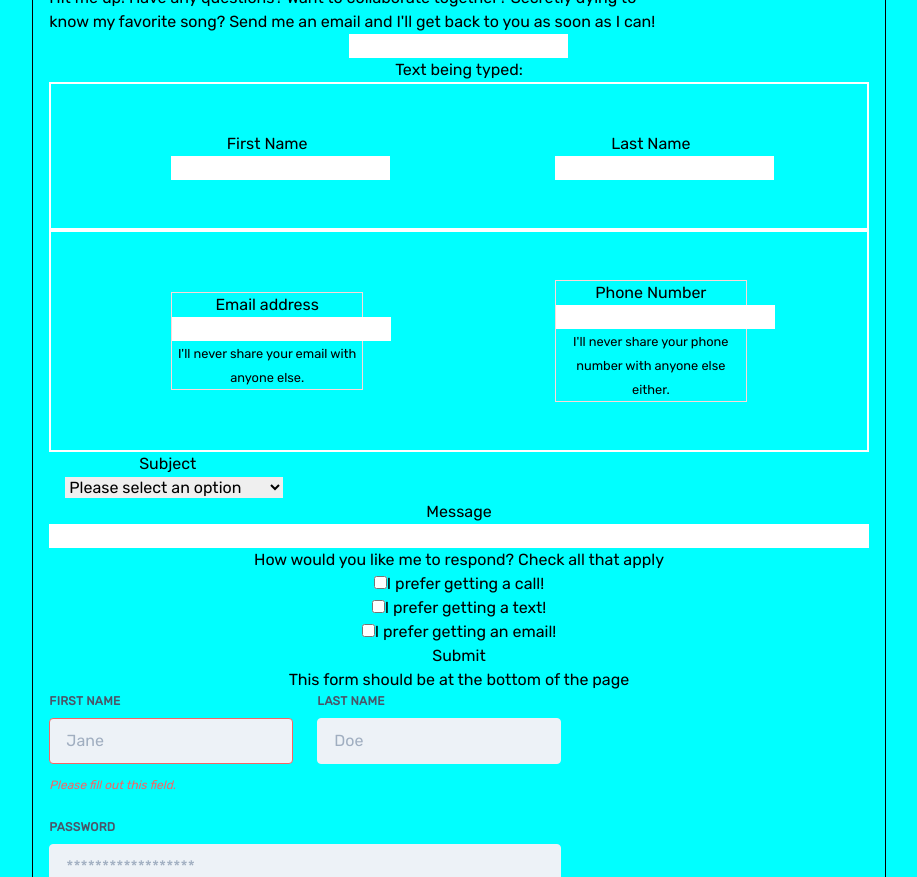
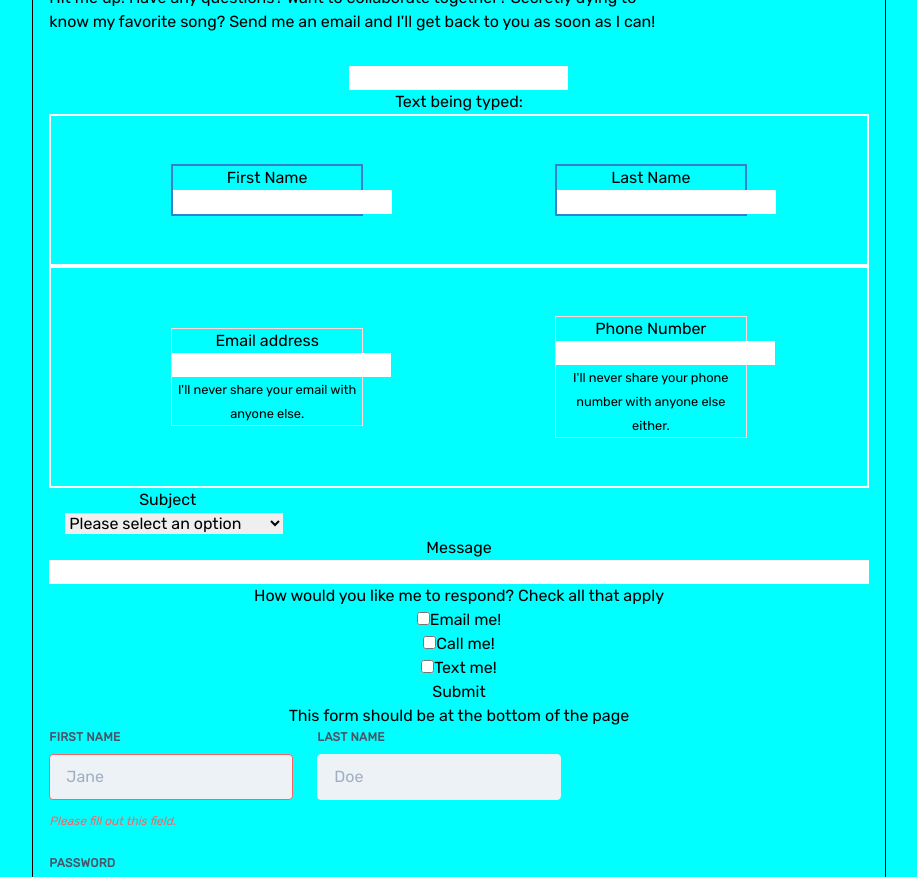
Before and after one commit to dionleung14/Portfolio-React, a React (Create React App) app: page /about-me in a window 1280 px wide. Shown: the part 4700-5577 px from the top of the page, without its empty margins (181-1098 px from the left). Built offline with nearby package versions, Linux system fonts and the light colour scheme.

Commit message:
layout changes to form

```diff
--- a/src/components/ContactForm.js
+++ b/src/components/ContactForm.js
@@ -16,7 +16,7 @@ export default function ContactForm() {
     <div className="w-8/12 mx-auto border border-black border-2 px-4">
       <FirstHeader text="Contact me!" />
       <div className="testclass">
-        <h3 className="w-3/4 mt-8">
+        <h3 className="w-3/4 my-8">
           Hit me up! Have any questions? Want to collaborate together? Secretly
           dying to know my favorite song? Send me an email and I'll get back to
           you as soon as I can!
@@ -33,46 +33,37 @@ export default function ContactForm() {
           {/* <!-- First and Last Name --> */}
           <div className="flex items-center justify-around border-white border-2 px-6 py-12">
             {/* <!-- First Name --> */}
-            <div className="w-1/4 mx-4">
-              <div className="form-group">
+            <div className="w-1/4 mx-4 border-blue-600 border-2">
               <label for="viewerName">First Name</label>
-                <input type="name" className="form-control" id="viewerName" />
-              </div>
+              <input type="name" className="" id="viewerName" required />
             </div>
             {/* <!-- Last Name --> */}
-            <div className="w-1/4 mx-4">
-              <div className="form-group">
+            <div className="w-1/4 mx-4 border-blue-600 border-2">
               <label for="viewerName">Last Name</label>
-                <input type="name" className="form-control" id="viewerName" />
-              </div>
+              <input type="name" className="" id="viewerName" />
             </div>
           </div>
 
           {/* <!-- Email and phone number --> */}
           <div className="flex items-center justify-around border-white border-2 px-6 py-12">
             <div className="w-1/4 mx-4 border border-red-200 border-2">
-              <div className="form-group">
               <label for="inputEmail">Email address</label>
               <input
                 type="email"
-                  className="form-control"
+                className=""
                 id="inputEmail"
                 aria-describedby="emailHelp"
+                required
               />
               <br />
               <small id="emailHelp" className="form-text text-muted">
                 I'll never share your email with anyone else.
               </small>
             </div>
-            </div>
             {/* <!-- Phone number --> */}
             <div className="w-1/4 mx-4 border border-red-200 border-2">
               <label for="phoneNumber">Phone Number</label>
-              <input
-                type="phonenumber"
-                className="form-control"
-                id="phoneNumber"
-              />
+              <input type="phonenumber" className="" id="phoneNumber" />
               <br />
               <small id="emailHelp" className="form-text text-muted">
                 I'll never share your phone number with anyone else either.
@@ -82,11 +73,11 @@ export default function ContactForm() {
 
           {/* Subject */}
           <div className="w-1/4 mx-4">
-            <div className="form-group">
+            <div className="">
               <label for="viewerName">Subject</label>
               <select
                 type="name"
-                className="form-control"
+                className=""
                 id="viewerName"
                 placeholder="Please select an option"
               >
@@ -105,26 +96,32 @@ export default function ContactForm() {
           <div className="test">
             <div className="w-full">
               <label for="message">Message</label>
-              <input
-                type="message"
-                className="form-control w-full"
-                id="message"
-              />
+              <input type="message" className=" w-full" id="message" required />
             </div>
           </div>
 
           {/* <!-- Preferred method of contact checkboxes --> */}
           <div className="">
             <h1>How would you like me to respond? Check all that apply</h1>
+            <div className="col-3">
+              <input
+                type="checkbox"
+                className="form-check-input"
+                id="emailContact"
+              />
+              <label className="form-check-label" for="emailContact">
+                Email me!
+              </label>
+            </div>
             <div className="">
-              <div className="form-group form-check">
+              <div className=" form-check">
                 <input
                   type="checkbox"
                   className="form-check-input"
                   id="phoneCall"
                 />
                 <label className="form-check-label" for="phoneCall">
-                  I prefer getting a call!
+                  Call me!
                 </label>
               </div>
             </div>
@@ -135,21 +132,9 @@ export default function ContactForm() {
                 id="phoneMessage"
               />
               <label className="form-check-label" for="phoneMessage">
-                I prefer getting a text!
+                Text me!
               </label>
             </div>
-            <div className="col-3">
-              <input
-                type="checkbox"
-                className="form-check-input"
-                id="emailContact"
-              />
-              <label className="form-check-label" for="emailContact">
-                I prefer getting an email!
-              </label>
-            </div>
-            {/* <!-- Empty column for spacing --> */}
-            <div className="col-3"></div>
           </div>
 
           {/* <!-- Submit button --> */}
```
Lines whose indentation alone changed are shown as unchanged.
